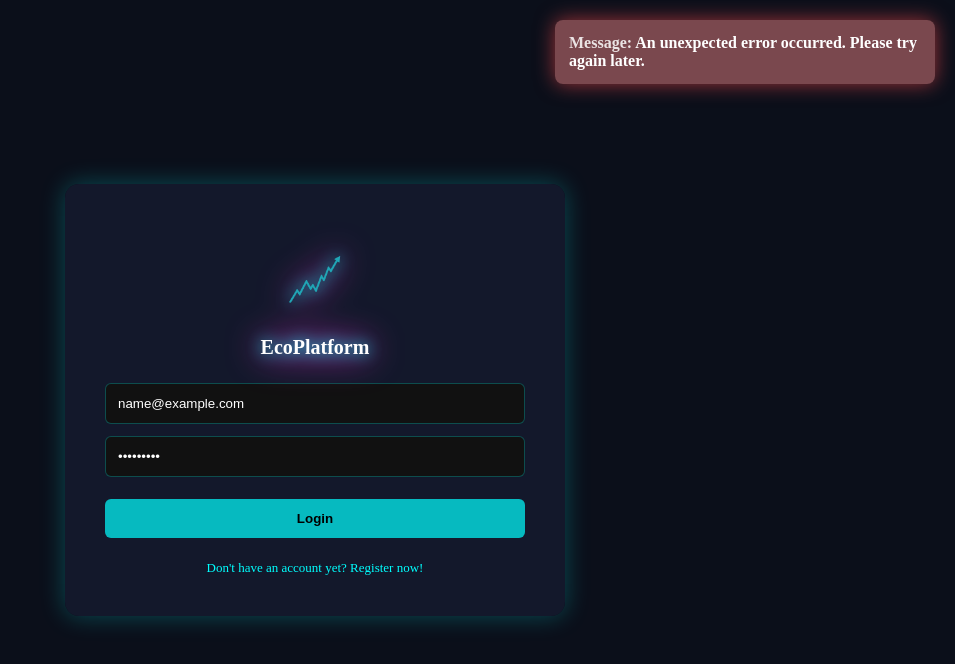
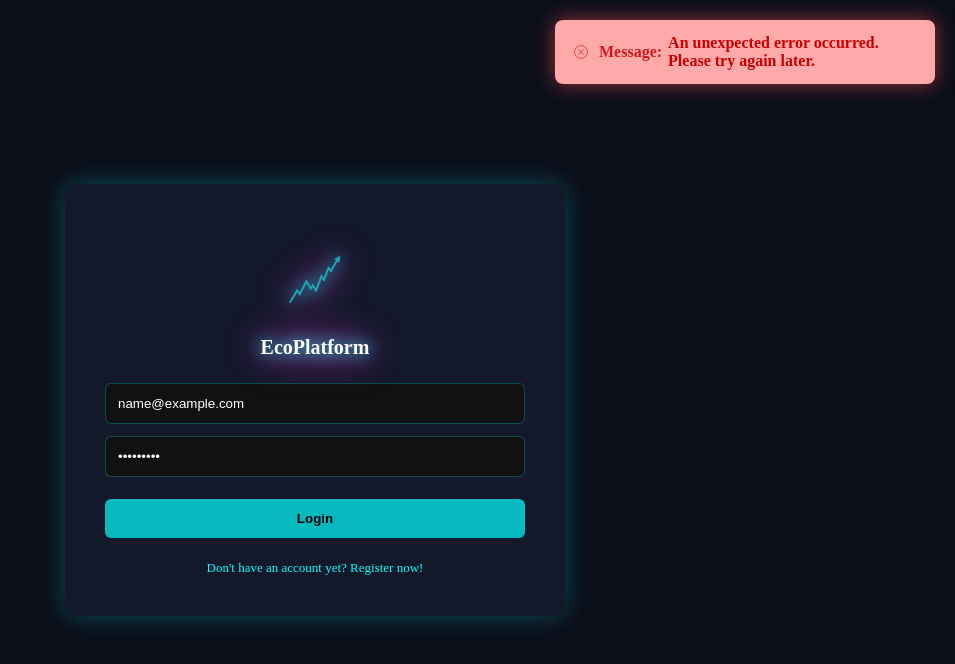
Before and after one commit to joelmakescode/EcoPlatform, an Angular app in the folder frontend/: page /login in a window 1280 px wide. Both pictures are taken after typing "name@example.com", "Sample123" into the empty fields and a click on the button "Login". Shown: the top 664 px of the page, without its empty margins (325-1280 px from the left). Built offline with nearby package versions, Linux system fonts and the light colour scheme; no server answers.

Commit message:
implemented icons for error and success message and refactored toast

```diff
--- a/frontend/src/app/component/shared/toasts/error-toast/error-toast.component.css
+++ b/frontend/src/app/component/shared/toasts/error-toast/error-toast.component.css
@@ -3,9 +3,9 @@
   top: 20px;
   right: 20px;
 
-  background-color: rgba(255, 140, 140, 0.46);
+  background-color: rgb(255, 170, 170);
   border-color: #ff4d4d;
-  color: white;
+  color: #cb0000;
 
   padding: 14px;
   border-radius: 8px;
@@ -27,6 +27,12 @@
   transition: 0.4s ease, opacity 0.4s ease;
 }
 
+.error-content {
+  display: flex;
+  align-items: center;
+  gap: 6px;
+}
+
 .error-toast.show {
   transform: translateX(0);
   opacity: 1;
@@ -45,3 +51,9 @@
   margin-top: 15px;
   font-size: 12px;
 }
+
+.error-icon {
+  height: 24px;
+  width: 24px;
+  flex-shrink: 0;
+}
--- a/frontend/src/app/component/shared/toasts/error-toast/error-toast.component.html
+++ b/frontend/src/app/component/shared/toasts/error-toast/error-toast.component.html
@@ -1,5 +1,7 @@
 <div class="error-toast" [class.show]="visible" [style.top.px]="top">
-  <div>
+  <div class="error-content">
+    <img src="assets/icon_error.png" alt="icon_error" class="error-icon">
+
     <span class="label">Message:</span>
     {{message}}
   </div>
--- a/frontend/src/app/component/shared/toasts/success-toast/success-toast.component.css
+++ b/frontend/src/app/component/shared/toasts/success-toast/success-toast.component.css
@@ -3,9 +3,9 @@
   top: 80px;
   right: 20px;
 
-  background-color: rgba(107, 243, 76, 0.46);
+  background-color: #b9ffca;
   border-color: #1cdc50;
-  color: white;
+  color: #1f7a32;
 
   padding: 14px;
   border-radius: 8px;
@@ -27,6 +27,12 @@
   transition: 0.4s ease, opacity 0.4s ease;
 }
 
+.success-content {
+  display: flex;
+  align-items: center;
+  gap: 6px;
+}
+
 .success-toast.show {
   transform: translateX(0);
   opacity: 1;
@@ -35,3 +41,9 @@
 .success-toast .success-label {
   opacity: 0.85;
 }
+
+.success-icon {
+  height: 24px;
+  width: 24px;
+  flex-shrink: 0;
+}
--- a/frontend/src/app/component/shared/toasts/success-toast/success-toast.component.html
+++ b/frontend/src/app/component/shared/toasts/success-toast/success-toast.component.html
@@ -1,5 +1,9 @@
 <div class="success-toast" [class.show]="visible" [style.top.px]="top">
-  <div>
+  <div class="success-content">
+    <img
+      src="assets/icon_success.png" alt="icon_success" class="success-icon"
+    />
+
     <span class="success-label">{{message}}</span>
   </div>
 </div>
```
Also changed, not shown: frontend/public/assets/icon_error.png (added), frontend/public/assets/icon_success.png (added).
